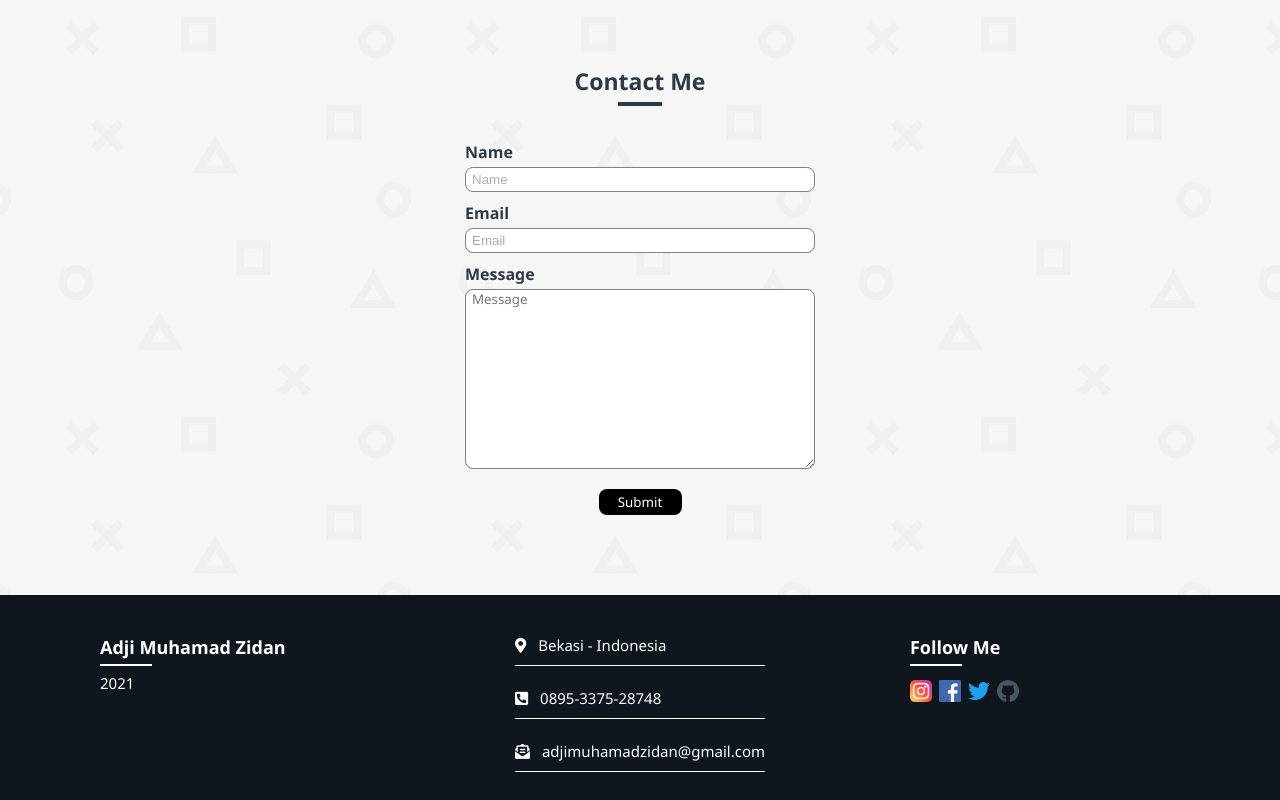
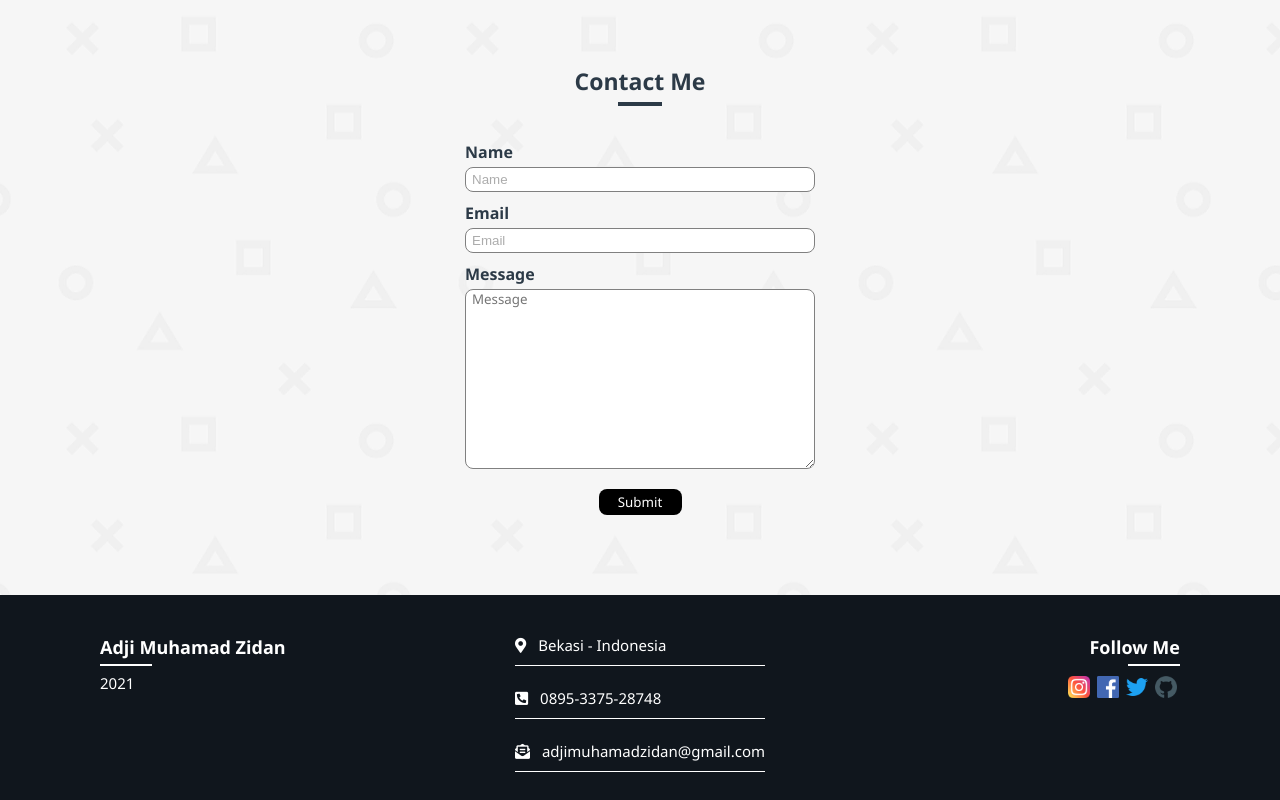
Before and after one commit to adjimuhamadzidan20/portfolio, a plain HTML site: page index.html in a window 1280 px wide. Shown: the part 1868-2668 px from the top of the page. Drawn offline with Linux system fonts and the light colour scheme.

Commit message:
sedikit perubahan
sedikit perubahan

```diff
--- a/style.css
+++ b/style.css
@@ -325,6 +325,24 @@ footer .wrapper .second {
     width: auto;
 }
 
+footer .wrapper .third {
+    position: relative;
+}
+
+footer .wrapper .third h4, ul {
+    text-align: right;
+}
+
+footer .wrapper .third ul {
+    position: relative;
+    top: 5px;
+}
+
+footer .wrapper .third hr {
+    position: absolute;
+    right: 0;
+}
+
 footer .wrapper .section h4 {
     font-family: 'Segoe UI', Tahoma, Geneva, Verdana, sans-serif;
     /* font-size: 23px; */
@@ -427,6 +445,10 @@ footer .wrapper .section ul li img {
         width: 270px;
     }
 
+    footer .wrapper .third hr {
+        position: static;
+    }
+
     footer .wrapper .section h4 {
         text-align: center;
     }
```
